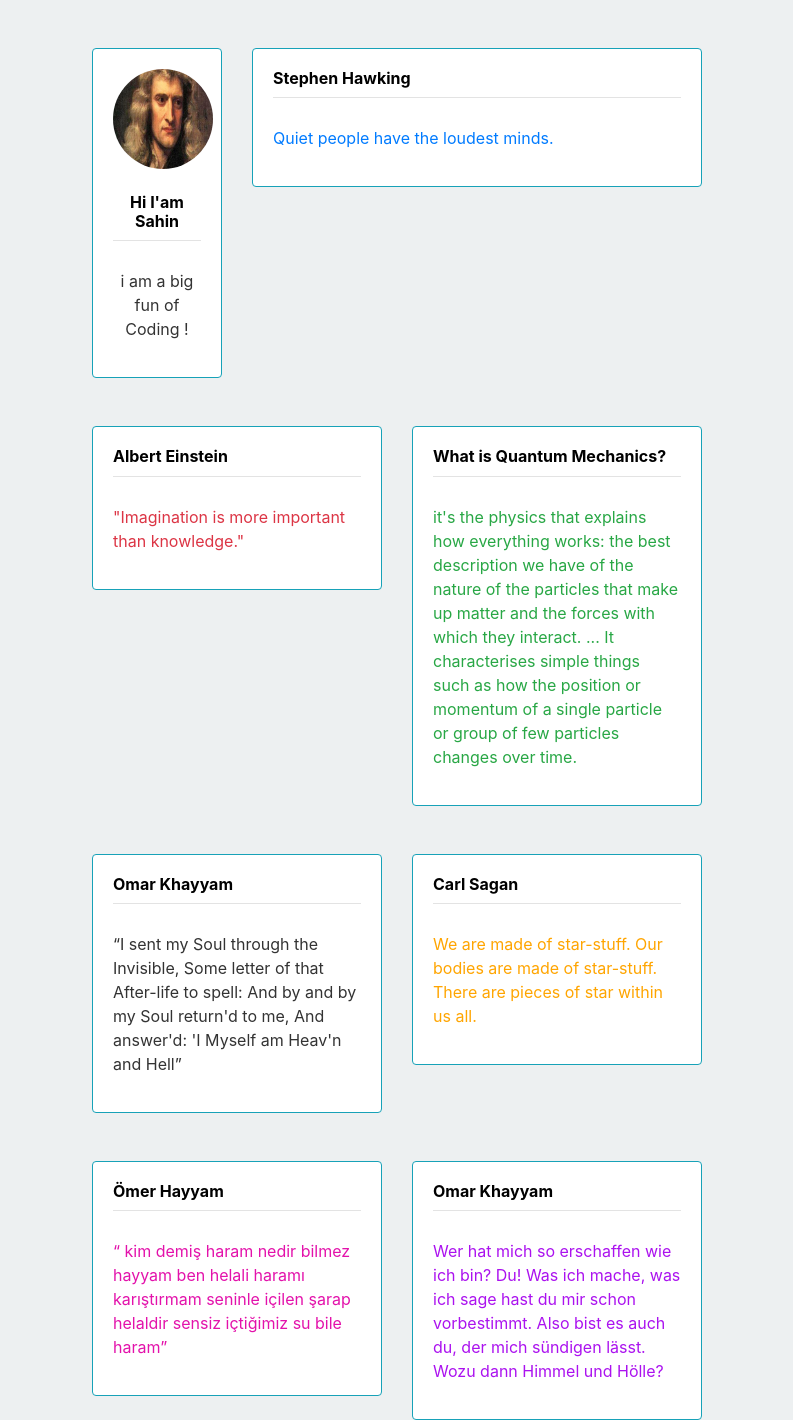
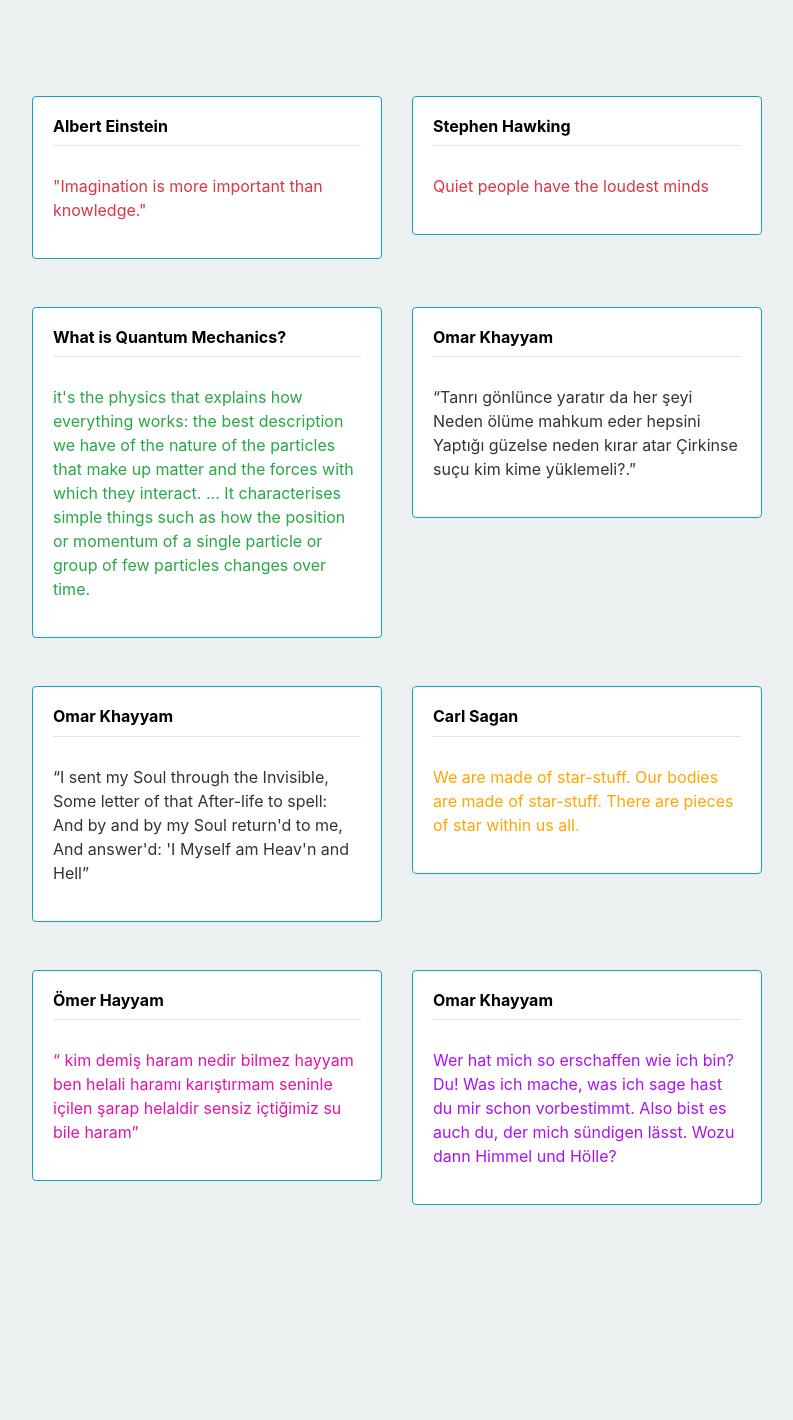
Before and after one commit to sahin88/Django_Html_Css_Js_BlogApp_FullStack, a Django app: page /about/ in a window 1280 px wide. Shown: the part 56-1476 px from the top of the page, without its empty margins (53-846 px from the left). After the commit the page ends 1261 px from the top, so only its background shows below. Run offline with Django 3.2, Linux system fonts and the light colour scheme; some libraries are stand-ins or nearby versions.

Commit message:
Fix bugs and settings.py

```diff
--- a/blog/templates/blog/about.html
+++ b/blog/templates/blog/about.html
@@ -3,7 +3,7 @@
 {%block content%}
 	<div class=" container " style="width: 50vw;" >
 		<br>
-		<div class="row">
+		<!-- <div class="row">
 			<div class="col-md-3 h-100 border-info" >
 				<div class='card card-body h-100, border-info'  style="text-align: center;" style="width: 40%;" >
 					<img  style="width: 100px; height: 100px; border-radius: 50%; margin-left: auto; margin-right: auto;" src="{% static 'images/newton.jpg' %}"/>
@@ -16,21 +16,30 @@
 				</div>
 
 			</div>
-			<div class="col-md-9 h-100 border-info">
+		</div> -->
+
+		<!-- <br>
+		<br>
+		<div class="row">
+			<div class="col-md-6  h-100 border-info #">
 				<div class='card card-body  h-100, border-info'>
 					<div  class="article-metadata">
-						<h6 style="color: black;  font-weight: bold"> Stephen Hawking </h6>
+						<h6 style="color: black;  font-weight: bold"> Stephen Hawking</h6>
 					</div>
 					<br>
-					<p class="text-primary"> Quiet people have the loudest minds. </p>
+					<p class="text-danger">Quiet people have the loudest minds</p>
+
+
 
 				</div>
+
 			</div>
+		</div> -->
 		</div>
 		<br>
 		<br>
 		<div class="row">
-			<div class="col-md-6 ">
+			<div class="col-md-6  h-100 border-info">
 				<div class='card card-body  h-100, border-info'>
 					<div  class="article-metadata">
 						<h6 style="color: black;  font-weight: bold"> Albert Einstein</h6>
@@ -43,6 +52,25 @@
 				</div>
 
 			</div>
+			<div class="col-md-6  h-100 border-info ">
+				<div class='card card-body  h-100, border-info'>
+					<div  class="article-metadata">
+						<h6 style="color: black;  font-weight: bold"> Stephen Hawking</h6>
+					</div>
+					<br>
+					<p class="text-danger">Quiet people have the loudest minds</p>
+
+
+
+				</div>
+
+			</div>
+		</div>
+		<br>
+		<br>
+		<div class="row">
+			<br>
+			<br>
 			<div class="col-md-6  h-100 border-info">
 				<div class='card card-body  h-100, border-info'>
 
@@ -51,6 +79,19 @@
 					</div>
 					<br>
 					<p  class= "text-success"> it's the physics that explains how everything works: the best description we have of the nature of the particles that make up matter and the forces with which they interact. ... It characterises simple things such as how the position or momentum of a single particle or group of few particles changes over time.</p>
+				</div>
+
+			</div>
+			<div class="col-md-6  h-100 border-info">
+				<div class='card card-body  h-100, border-info'>
+					<div  class="article-metadata">
+						<h6 style="color: black;  font-weight: bold"> Omar Khayyam</h6>
+					</div>
+					<br>
+					<p> “Tanrı gönlünce yaratır da her şeyi
+						Neden ölüme mahkum eder hepsini
+						Yaptığı güzelse neden kırar atar
+						Çirkinse suçu kim kime yüklemeli?.”</p>
 				</div>
 
 			</div>
```
Also changed, not shown: blog/static/blog/main.css (+6 -11 lines).
